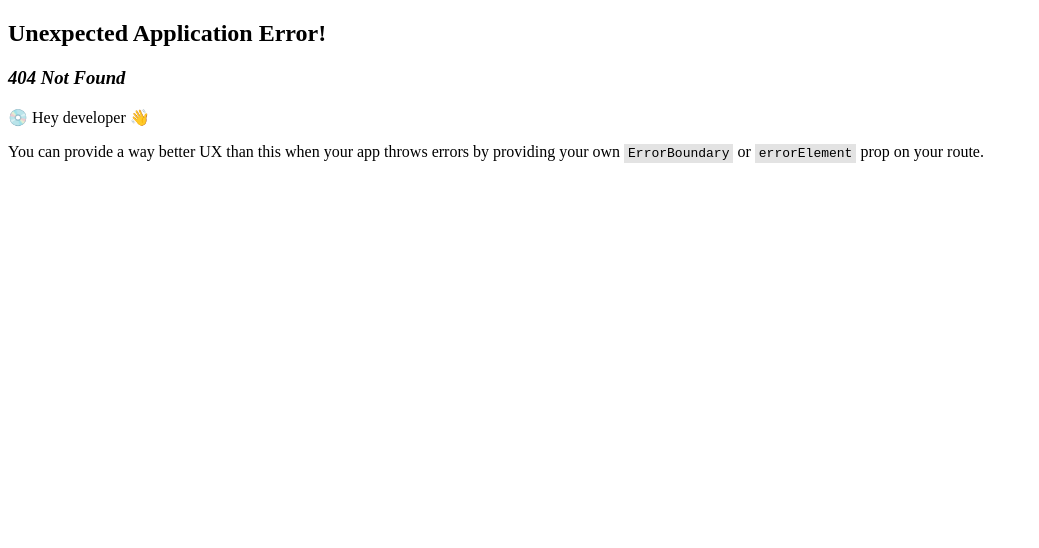
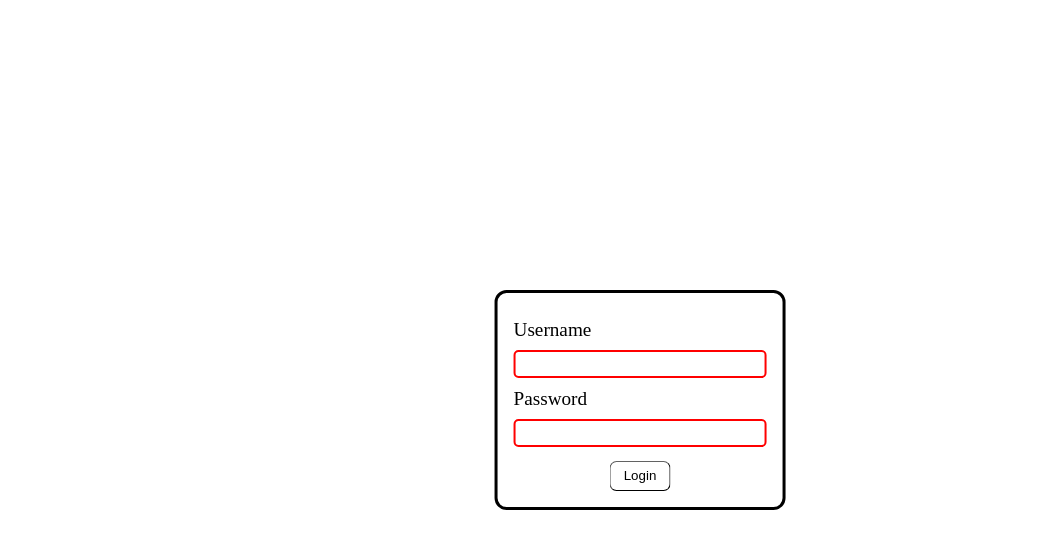
Before and after one commit to forge34/blog-cms, a React (Vite) app: page /login in a window 1280 px wide. Before the commit this address had no page. Shown: the top 548 px of the page, without its empty margins (0-1039 px from the left). Built offline with nearby package versions, Linux system fonts and the light colour scheme.

Commit message:
feat : add login page

```diff
--- /dev/null
+++ b/src/hooks-loaders/actions.js
@@ -0,0 +1,18 @@
+async function LoginAction({ request }) {
+  let formData = await request.formData();
+
+  const body = Object.fromEntries(formData);
+
+  const options = {
+    method: "POST",
+    mode: "cors",
+    body: JSON.stringify(body),
+    credentials: "include",
+    headers: {
+      "Content-Type": "Application/json",
+    },
+  };
+  return fetch("http://localhost:3000/api/login", options);
+}
+
+export { LoginAction };
--- /dev/null
+++ b/src/login.jsx
@@ -0,0 +1,32 @@
+import { Form, Navigate, useActionData } from "react-router-dom";
+import { TextInput } from "./components/text-input";
+
+function Login() {
+  const actionData = useActionData();
+
+
+  if (actionData?.ok != undefined) {
+    return <Navigate to={"/users"}></Navigate>;
+  }
+
+  return (
+    <Form method="POST" action="/login" className="form">
+      <TextInput
+        inputProps={{ required: true, minLength: 1 }}
+        name="username"
+        label="Username"
+      ></TextInput>
+      <TextInput
+        inputProps={{ required: true, minLength: 6 }}
+        name="password"
+        label="Password"
+        password={true}
+      ></TextInput>
+      <button type="submit" className="loginBtn">
+        Login
+      </button>
+    </Form>
+  );
+}
+
+export default Login;
--- a/src/main.jsx
+++ b/src/main.jsx
@@ -2,6 +2,7 @@ import React from "react";
 import ReactDOM from "react-dom/client";
 import { RouterProvider } from "react-router-dom";
 import routes from "./router";
+import "./styles/main.css"
 
 ReactDOM.createRoot(document.getElementById("root")).render(
   <React.StrictMode>
--- a/src/router.jsx
+++ b/src/router.jsx
@@ -1,5 +1,29 @@
-import { createBrowserRouter } from "react-router-dom";
+import { Navigate, Outlet, createBrowserRouter } from "react-router-dom";
+import Login from "./login";
+import { LoginAction } from "./hooks-loaders/actions";
 
-const routes = createBrowserRouter([{}]);
+const routes = createBrowserRouter([
+  {
+    path: "/",
+    element: <Navigate to={"/users"}></Navigate>,
+  },
+  {
+    path: "/login",
+    action: LoginAction,
+    element: <Login></Login>,
+  },
+  {
+    path: "/users",
+    element: <h1>Welcome to users page</h1>,
+    children: [
+      {
+        path: "posts",
+      },
+      {
+        path: "comments",
+      },
+    ],
+  },
+]);
 
 export default routes;
--- a/src/styles/main.css
+++ b/src/styles/main.css
@@ -0,0 +1,71 @@
+* {
+  margin: 0;
+  padding: 0;
+}
+
+body,
+body > #root {
+  height: 100dvh;
+  width: 100dvw;
+}
+
+.form {
+  all: unset;
+  padding: 1em;
+  display: flex;
+  flex-direction: column;
+  border-style: solid;
+  border-radius: 12px;
+
+  position: absolute;
+  top: 50%;
+  left: 50%;
+  transform: translate(-50%, -50%);
+}
+
+.text-input {
+  display: flex;
+  flex-direction: column;
+  font-size: larger;
+
+  label {
+    margin-top: 0.5em;
+    margin-bottom: 0.5em;
+  }
+
+  input {
+    background-color: white;
+    border-style: solid;
+    padding: 0.05em;
+    border-radius: 5px;
+    font-size: inherit;
+    max-width: 50ch;
+  }
+}
+
+.text-input > input:valid {
+  border-color: green;
+  outline-color: green;
+}
+
+.text-input > input:invalid {
+  border-color: red;
+  outline-color: red;
+}
+
+.loginBtn {
+  background-color: white;
+  border-radius: 7px;
+  border-width: 1px;
+  margin-top: 1em;
+  align-self: center;
+  padding: 0.5em 1em;
+}
+
+.checkbox {
+  margin: 0.75em 0;
+
+  :nth-child(1) {
+    margin-right: 0.25em;
+  }
+}
```
